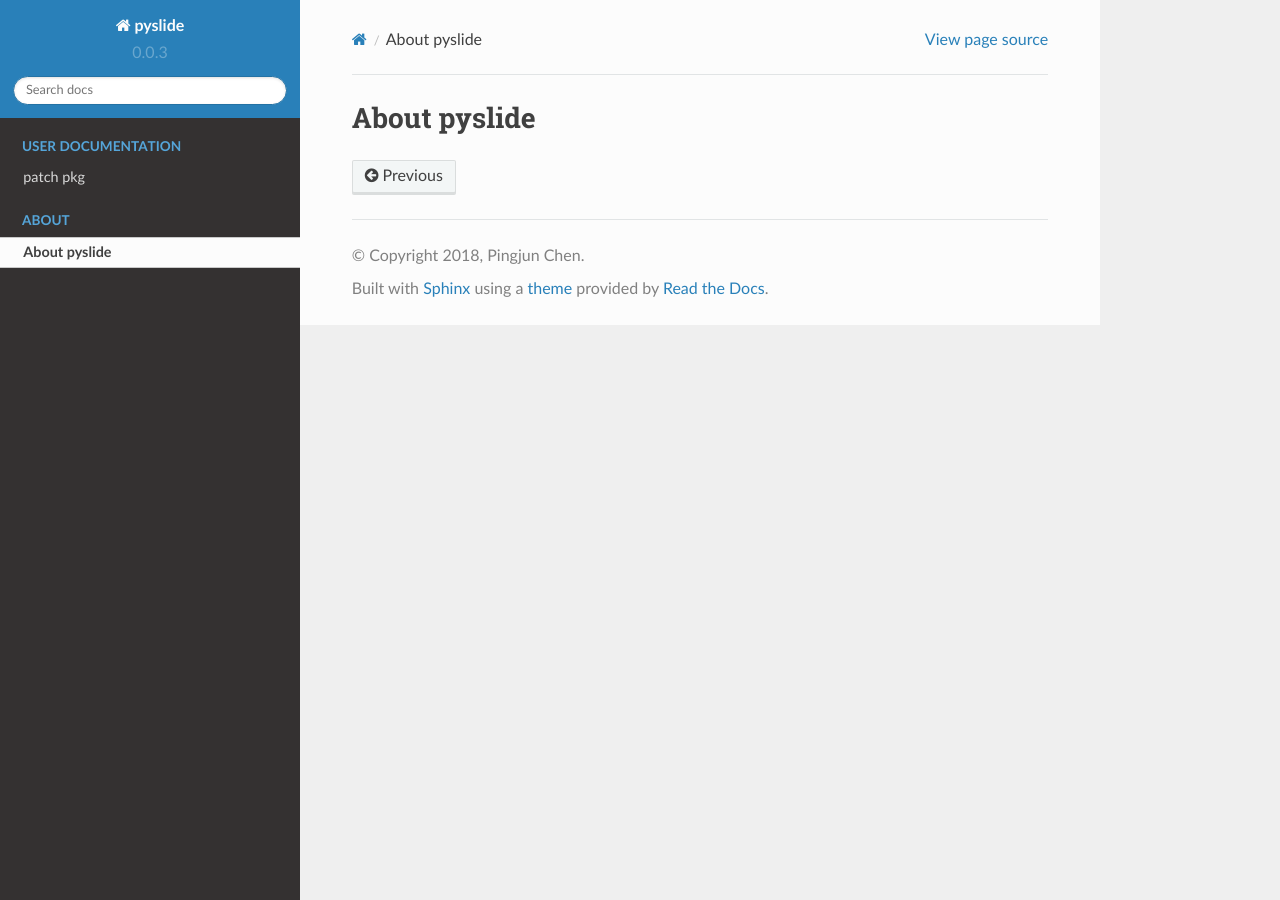
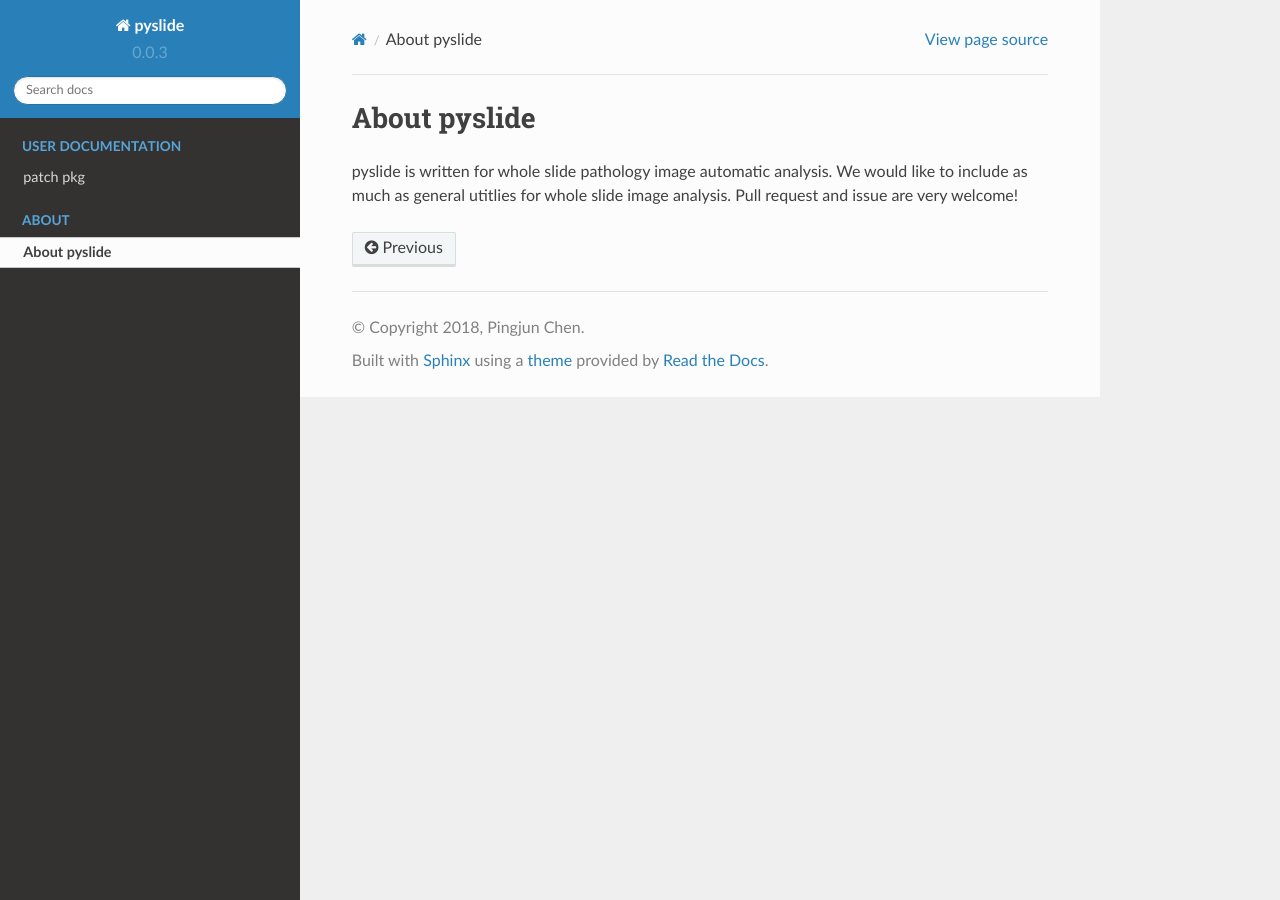
Before and after one commit to PingjunChen/pyslide, a Sphinx documentation site: the page built from docs/about.rst, in a window 1280 px wide. Built offline with Sphinx 7.4.7 and the Read the Docs theme 2.0.0, drawn with Linux system fonts in a browser that asks for light colours.

Commit message:
update about

```diff
--- a/docs/about.rst
+++ b/docs/about.rst
@@ -1,2 +1,5 @@
 About pyslide
 ================
+
+pyslide is written for whole slide pathology image automatic analysis. We would like to include
+as much as general utitlies for whole slide image analysis. Pull request and issue are very welcome!
```
